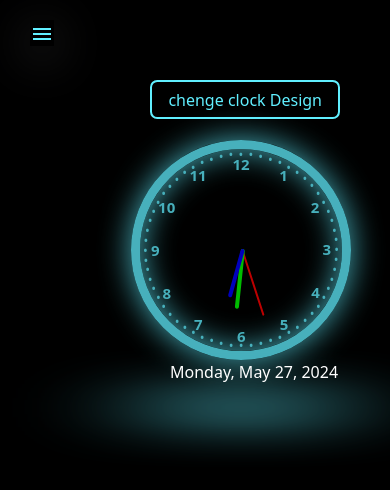
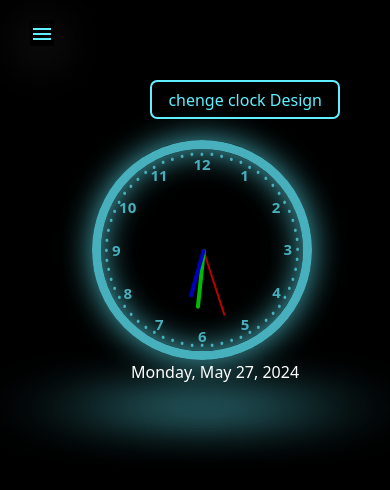
Before and after one commit to wasimkhanktr/digital_watch, a React (Create React App) app: page / in a window 390 px wide. Shown: the top 490 px of the page. Built offline with nearby package versions, Linux system fonts and the light colour scheme.

Commit message:
css update for media query

```diff
--- a/src/component/circle.css
+++ b/src/component/circle.css
@@ -1,10 +1,9 @@
-.container1{
+.container1 {
   position: absolute;
   top: 150px;
   right: 40vw;
-
 }
-.container1 p{
+.container1 p {
   position: relative;
   top: 40px;
   left: 30px;
@@ -14,8 +13,8 @@
 @media (max-width: 768px) {
   .container1 {
     top: 100px; /* Adjust the top position for mobile */
-    right: 10vw; /* Adjust the right position for mobile */
-    left: auto;  /* Add left positioning for centering */
+    right: 20vw; /* Adjust the right position for mobile */
+    left: auto; /* Add left positioning for centering */
   }
 
   .container1 p {
@@ -32,7 +31,7 @@
   height: 220px;
   border: 0.15em solid var(--glow-color);
   border-radius: 50%;
-    background-color:none;
+  background-color: none;
   font-size: 4em;
   font-weight: 900;
 
@@ -44,7 +43,7 @@
     0px 0px 0.5em 0px var(--glow-color);
   animation: border-flicker 2s linear infinite;
 }
-  .circle-container::before{
+.circle-container::before {
   content: "";
   position: absolute;
   top: 0;
@@ -57,7 +56,7 @@
   background: var(--glow-color);
   pointer-events: none;
 }
-  .circle-container::after{
+.circle-container::after {
   content: "";
   position: absolute;
   top: 0;
@@ -95,8 +94,6 @@
 .circle-container:hover:after {
   opacity: 1;
 }
-
-
 
 /* Styles for the hour marks */
 .hour-mark {
```
Also changed, not shown: src/App.css (+4 -4 lines), src/App.js (+17 -23 lines), src/component/nav/Navbar.css (+10 -9 lines), src/component/nav/Navbar.jsx (+9 -17 lines). Lines whose indentation alone changed are shown as unchanged.
